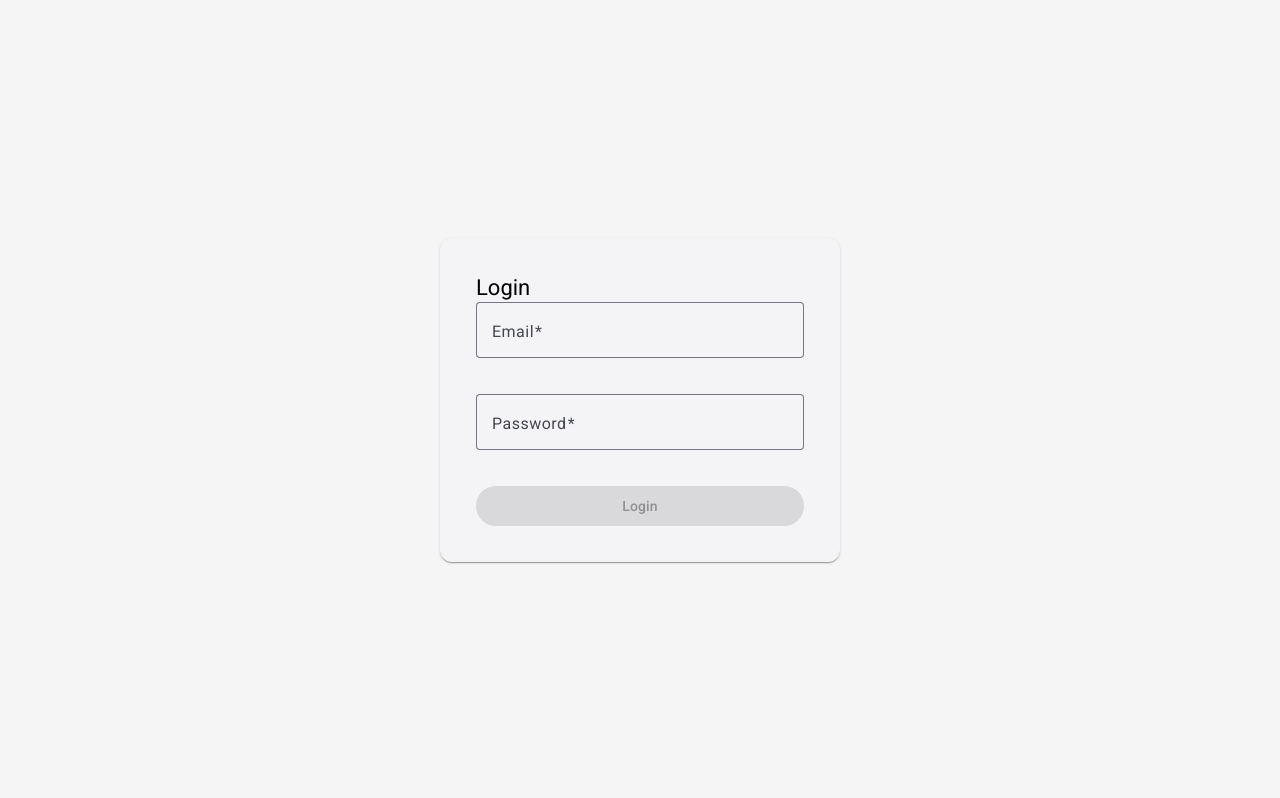
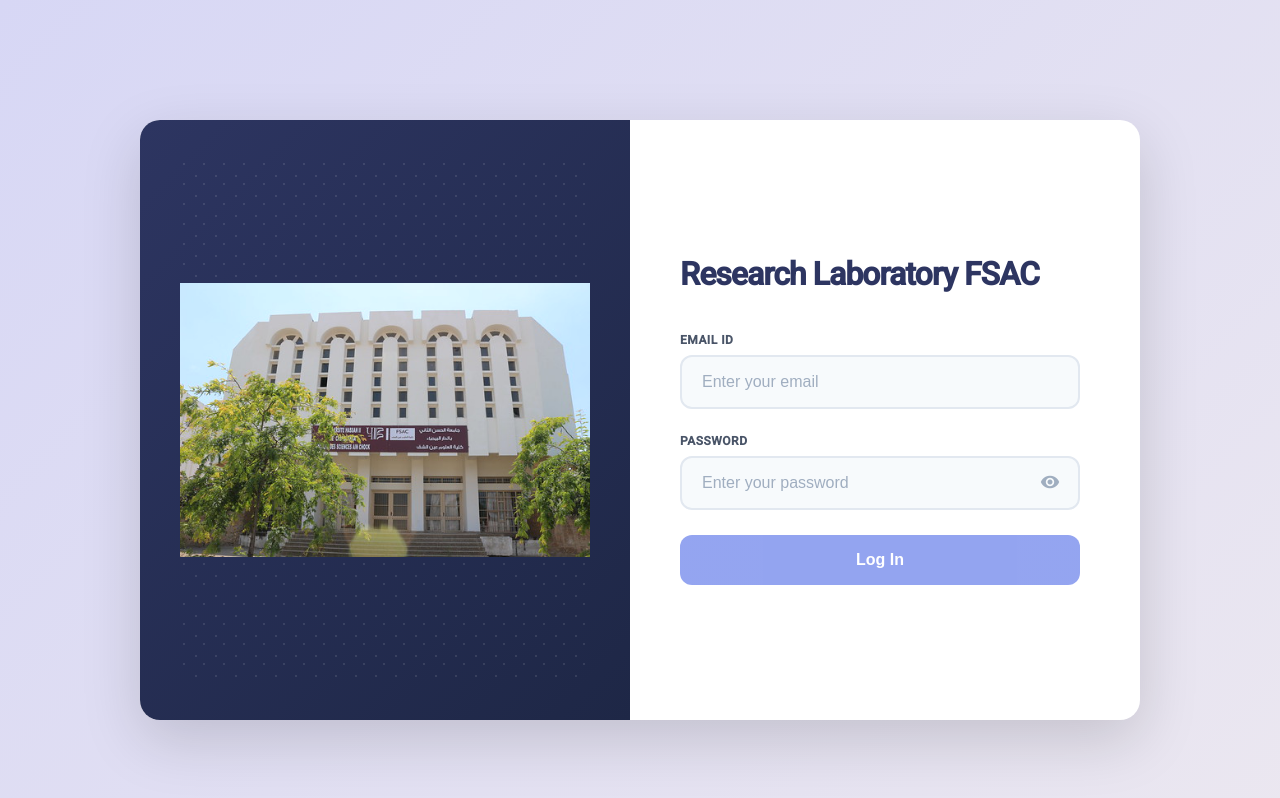
Before and after one commit to HOUAISSHajar/laboratory-website, an Angular app in the folder frontend/laboratory-frontend/: page /login in a window 1280 px wide. Shown: the top 798 px of the page. Built offline with nearby package versions, Linux system fonts and the light colour scheme.

Commit message:
renew of login page style

```diff
--- a/frontend/laboratory-frontend/angular.json
+++ b/frontend/laboratory-frontend/angular.json
@@ -36,7 +36,8 @@
               {
                 "glob": "**/*",
                 "input": "public"
-              }
+              },
+              "src/assets"
             ],
             "styles": [
               "@angular/material/prebuilt-themes/azure-blue.css",
--- a/frontend/laboratory-frontend/src/app/auth/login/login.component.html
+++ b/frontend/laboratory-frontend/src/app/auth/login/login.component.html
@@ -1,34 +1,85 @@
-<div class="login-container">
-    <mat-card>
-      <mat-card-header>
-        <mat-card-title>Login</mat-card-title>
-      </mat-card-header>
+<div class="login-wrapper">
+  <div class="login-container">
+    <!-- Left Side - Illustration -->
+    <div class="login-left">
+      <div class="illustration-container">
+        <!-- Remplacez cette div par votre image -->
+        <img src="assets/images/login-illustration.png" alt="Laboratory Login" class="login-illustration">
+        <!-- Pattern overlay -->
+        <div class="pattern-overlay"></div>
+      </div>
+    </div>
 
-      <mat-card-content>
-        <form [formGroup]="loginForm" (ngSubmit)="onSubmit()">
-          <mat-form-field appearance="outline">
-            <mat-label>Email</mat-label>
-            <input matInput type="email" formControlName="email" required>
-            <mat-error *ngIf="loginForm.get('email')?.hasError('required')">
+    <!-- Right Side - Login Form -->
+    <div class="login-right">
+      <div class="login-form-container">
+        <!-- Header -->
+        <div class="login-header">
+          <h1 class="brand-name">Research Laboratory FSAC</h1>
+
+        </div>
+
+        <!-- Login Form -->
+        <form [formGroup]="loginForm" (ngSubmit)="onSubmit()" class="login-form">
+          <!-- Email Field -->
+          <div class="form-group">
+            <label for="email" class="form-label">EMAIL ID</label>
+            <input
+              type="email"
+              id="email"
+              formControlName="email"
+              class="form-input"
+              placeholder="Enter your email"
+              required>
+            <div *ngIf="loginForm.get('email')?.hasError('required') && loginForm.get('email')?.touched"
+                 class="error-message">
               Email is required
-            </mat-error>
-            <mat-error *ngIf="loginForm.get('email')?.hasError('email')">
+            </div>
+            <div *ngIf="loginForm.get('email')?.hasError('email') && loginForm.get('email')?.touched"
+                 class="error-message">
               Please enter a valid email address
-            </mat-error>
-          </mat-form-field>
+            </div>
+          </div>
 
-          <mat-form-field appearance="outline">
-            <mat-label>Password</mat-label>
-            <input matInput type="password" formControlName="password" required>
-            <mat-error *ngIf="loginForm.get('password')?.hasError('required')">
+          <!-- Password Field -->
+          <div class="form-group">
+            <label for="password" class="form-label">PASSWORD</label>
+            <div class="password-input-container">
+              <input
+                [type]="showPassword ? 'text' : 'password'"
+                id="password"
+                formControlName="password"
+                class="form-input"
+                placeholder="Enter your password"
+                required>
+              <button
+                type="button"
+                class="password-toggle"
+                (click)="togglePasswordVisibility()">
+                <mat-icon>{{showPassword ? 'visibility_off' : 'visibility'}}</mat-icon>
+              </button>
+            </div>
+            <div *ngIf="loginForm.get('password')?.hasError('required') && loginForm.get('password')?.touched"
+                 class="error-message">
               Password is required
-            </mat-error>
-          </mat-form-field>
+            </div>
+          </div>
 
-          <button mat-raised-button color="primary" type="submit" [disabled]="loginForm.invalid || loading">
-            {{ loading ? 'Logging in...' : 'Login' }}
+
+
+          <!-- Login Button -->
+          <button
+            type="submit"
+            class="login-btn"
+            [disabled]="loginForm.invalid || loading">
+            <span *ngIf="!loading">Log In</span>
+            <span *ngIf="loading" class="loading-text">
+              <mat-spinner diameter="20"></mat-spinner>
+              Logging in...
+            </span>
           </button>
         </form>
-      </mat-card-content>
-    </mat-card>
+      </div>
+    </div>
   </div>
+</div>
--- a/frontend/laboratory-frontend/src/app/auth/login/login.component.scss
+++ b/frontend/laboratory-frontend/src/app/auth/login/login.component.scss
@@ -1,27 +1,299 @@
+.login-wrapper {
+  min-height: 100vh;
+  background: linear-gradient(135deg, #d7d7f5 0%, #ebe7f0 100%);
+  display: flex;
+  align-items: center;
+  justify-content: center;
+  padding: 20px;
+}
+
 .login-container {
+  background: white;
+  border-radius: 20px;
+  box-shadow: 0 20px 60px rgba(0, 0, 0, 0.15);
+  overflow: hidden;
+  max-width: 1000px;
+  width: 100%;
+  min-height: 600px;
+  display: flex;
+}
+
+/* Left Side - Illustration */
+.login-left {
+  flex: 1;
+  background: linear-gradient(135deg, #2d3561 0%, #1e2746 100%);
+  position: relative;
+  display: flex;
+  align-items: center;
+  justify-content: center;
+  padding: 40px;
+
+  .illustration-container {
+    position: relative;
+    width: 100%;
+    height: 100%;
     display: flex;
+    align-items: center;
     justify-content: center;
-    align-items: center;
-    height: 100vh;
-    background-color: #f5f5f5;
 
-    mat-card {
+    .login-illustration {
+      max-width: 100%;
+      max-height: 400px;
+      object-fit: contain;
+      z-index: 2;
+      position: relative;
+    }
+
+    .pattern-overlay {
+      position: absolute;
+      top: 0;
+      left: 0;
+      right: 0;
+      bottom: 0;
+      background-image:
+        radial-gradient(circle at 20% 20%, rgba(255, 255, 255, 0.1) 1px, transparent 1px),
+        radial-gradient(circle at 80% 80%, rgba(255, 255, 255, 0.1) 1px, transparent 1px);
+      background-size: 20px 20px;
+      z-index: 1;
+    }
+  }
+}
+
+/* Right Side - Login Form */
+.login-right {
+  flex: 1;
+  padding: 60px 50px;
+  display: flex;
+  flex-direction: column;
+  justify-content: center;
+}
+
+.login-form-container {
+  max-width: 400px;
+  width: 100%;
+}
+
+/* Header */
+.login-header {
+  margin-bottom: 40px;
+  text-align: left;
+
+  .brand-name {
+    font-size: 32px;
+    font-weight: 800;
+    color: #2d3561;
+    margin: 0 0 10px 0;
+    letter-spacing: -1px;
+
+    .brand-accent {
+      color: #ff6b6b;
+    }
+  }
+
+  .welcome-text {
+    font-size: 24px;
+    font-weight: 600;
+    color: #4a5568;
+    margin: 0;
+  }
+}
+
+/* Form Styles */
+.login-form {
+  .form-group {
+    margin-bottom: 25px;
+
+    .form-label {
+      display: block;
+      font-size: 12px;
+      font-weight: 600;
+      color: #4a5568;
+      margin-bottom: 8px;
+      letter-spacing: 0.5px;
+      text-transform: uppercase;
+    }
+
+    .form-input {
       width: 100%;
-      max-width: 400px;
-      padding: 20px;
+      padding: 16px 20px;
+      border: 2px solid #e2e8f0;
+      border-radius: 12px;
+      font-size: 16px;
+      font-weight: 500;
+      color: #2d3748;
+      background-color: #f7fafc;
+      transition: all 0.3s ease;
+      box-sizing: border-box;
 
-      form {
-        display: flex;
-        flex-direction: column;
-        gap: 16px;
+      &:focus {
+        outline: none;
+        border-color: #667eea;
+        background-color: white;
+        box-shadow: 0 0 0 3px rgba(102, 126, 234, 0.1);
+      }
 
-        mat-form-field {
-          width: 100%;
+      &::placeholder {
+        color: #a0aec0;
+        font-weight: 400;
+      }
+    }
+
+    .password-input-container {
+      position: relative;
+
+      .password-toggle {
+        position: absolute;
+        right: 16px;
+        top: 50%;
+        transform: translateY(-50%);
+        background: none;
+        border: none;
+        color: #a0aec0;
+        cursor: pointer;
+        padding: 4px;
+        border-radius: 4px;
+        transition: color 0.3s ease;
+
+        &:hover {
+          color: #667eea;
         }
 
-        button {
-          width: 100%;
+        mat-icon {
+          font-size: 20px;
+          width: 20px;
+          height: 20px;
+        }
+      }
+    }
+
+    .error-message {
+      color: #e53e3e;
+      font-size: 12px;
+      margin-top: 5px;
+      font-weight: 500;
+    }
+  }
+
+  .forgot-password {
+    text-align: right;
+    margin-bottom: 30px;
+
+    .forgot-link {
+      color: #667eea;
+      text-decoration: none;
+      font-size: 14px;
+      font-weight: 500;
+      transition: color 0.3s ease;
+
+      &:hover {
+        color: #5a67d8;
+        text-decoration: underline;
+      }
+    }
+  }
+
+  .login-btn {
+    width: 100%;
+    padding: 16px;
+    background: linear-gradient(135deg, #667eea 0%, #667eea 100%);
+    border: none;
+    border-radius: 12px;
+    color: white;
+    font-size: 16px;
+    font-weight: 600;
+    cursor: pointer;
+    transition: all 0.3s ease;
+    position: relative;
+    overflow: hidden;
+
+    &:hover:not(:disabled) {
+      transform: translateY(-2px);
+      box-shadow: 0 10px 30px rgba(102, 126, 234, 0.3);
+    }
+
+    &:active {
+      transform: translateY(0);
+    }
+
+    &:disabled {
+      opacity: 0.7;
+      cursor: not-allowed;
+      transform: none;
+    }
+
+    .loading-text {
+      display: flex;
+      align-items: center;
+      justify-content: center;
+      gap: 10px;
+
+      mat-spinner {
+        ::ng-deep .mat-spinner-circle {
+          stroke: white;
         }
       }
     }
   }
+}
+
+/* Responsive Design */
+@media (max-width: 768px) {
+  .login-wrapper {
+    padding: 10px;
+  }
+
+  .login-container {
+    flex-direction: column;
+    min-height: auto;
+  }
+
+  .login-left {
+    min-height: 250px;
+    padding: 30px 20px;
+  }
+
+  .login-right {
+    padding: 40px 30px;
+  }
+
+  .login-header {
+    text-align: center;
+    margin-bottom: 30px;
+
+    .brand-name {
+      font-size: 28px;
+    }
+
+    .welcome-text {
+      font-size: 20px;
+    }
+  }
+}
+
+@media (max-width: 480px) {
+  .login-right {
+    padding: 30px 20px;
+  }
+
+  .login-header {
+    .brand-name {
+      font-size: 24px;
+    }
+
+    .welcome-text {
+      font-size: 18px;
+    }
+  }
+
+  .login-form {
+    .form-input {
+      padding: 14px 16px;
+      font-size: 15px;
+    }
+
+    .login-btn {
+      padding: 14px;
+      font-size: 15px;
+    }
+  }
+}
--- a/frontend/laboratory-frontend/src/app/auth/login/login.component.ts
+++ b/frontend/laboratory-frontend/src/app/auth/login/login.component.ts
@@ -3,16 +3,17 @@ import { FormBuilder, FormGroup, Validators } from '@angular/forms';
 import { Router } from '@angular/router';
 import { AuthService } from '../../core/services/auth.service';
 import { MatSnackBar } from '@angular/material/snack-bar';
+
 @Component({
   selector: 'app-login',
   standalone: false,
-
   templateUrl: './login.component.html',
   styleUrl: './login.component.scss'
 })
 export class LoginComponent {
   loginForm: FormGroup;
   loading = false;
+  showPassword = false;
 
   constructor(
     private fb: FormBuilder,
@@ -26,6 +27,10 @@ export class LoginComponent {
     });
   }
 
+  togglePasswordVisibility(): void {
+    this.showPassword = !this.showPassword;
+  }
+
   onSubmit(): void {
     if (this.loginForm.valid) {
       this.loading = true;
@@ -33,14 +38,25 @@ export class LoginComponent {
 
       this.authService.login(email, password).subscribe({
         next: () => {
+          this.loading = false;
           this.router.navigate(['/dashboard']);
         },
         error: (error) => {
-          this.snackBar.open(error.error.message || 'Login failed', 'Close', {
-            duration: 3000
-          });
           this.loading = false;
+          this.snackBar.open(
+            error.error?.message || 'Login failed. Please check your credentials.',
+            'Close',
+            {
+              duration: 4000,
+              panelClass: ['error-snackbar']
+            }
+          );
         }
+      });
+    } else {
+      // Mark all fields as touched to show validation errors
+      Object.keys(this.loginForm.controls).forEach(key => {
+        this.loginForm.get(key)?.markAsTouched();
       });
     }
   }
```
Also changed, not shown: frontend/laboratory-frontend/src/app/auth/auth.module.ts (+19 -2 lines), frontend/laboratory-frontend/src/styles.scss (+8 -0 lines), frontend/laboratory-frontend/src/assets/images/login-illustration.png (added).
